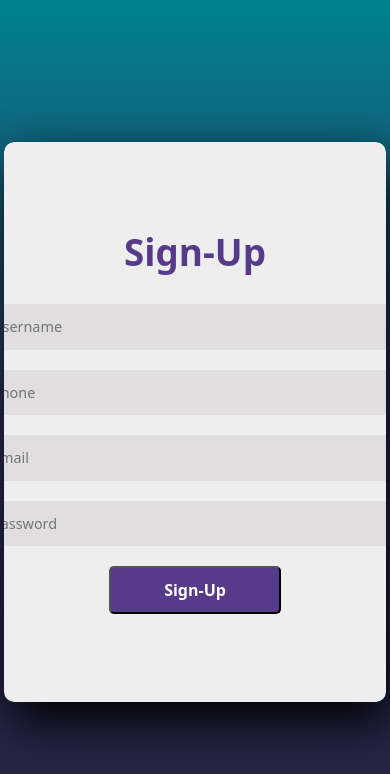
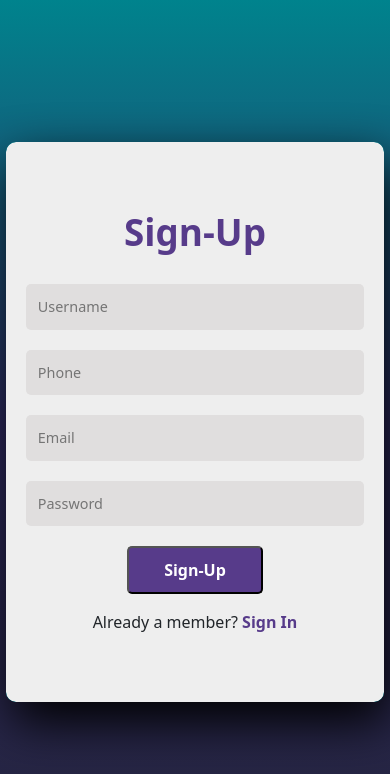
Before and after one commit to devtescode/Front_end_datasite, a React (Vite) app: page /register in a window 390 px wide. Shown: the top 774 px of the page. Built offline with nearby package versions, Linux system fonts and the light colour scheme.

Commit message:
update signup page add some feautures to it

```diff
--- a/src/components/SignUp/Signup.css
+++ b/src/components/SignUp/Signup.css
@@ -8,7 +8,7 @@
     background: linear-gradient(to bottom, #00838d, #302b63, #24243e);
 }
 .main{
-    width: 450px;
+    /* width: 450px; */
     height: 560px;
     background-color: red;
     overflow: hidden;
--- a/src/components/SignUp/Signup.jsx
+++ b/src/components/SignUp/Signup.jsx
@@ -19,7 +19,7 @@ const Signup = () => {
       Username: Yup.string().required('Username is required'),
       Number: Yup.string().required('Phone number is required'),
       Email: Yup.string().email('Invalid email address').required('Email is required'),
-      Password: Yup.string().min(6, 'Password must be at least 6 characters').required('Password is required'),
+      Password: Yup.string().min(4, 'Password must be at least 6 characters').required('Password is required'),
     }),
     onSubmit: async (values, { setSubmitting }) => {
       // console.log( "vsds",values);
@@ -29,7 +29,7 @@ const Signup = () => {
         if (response.data.status) {
           Swal.fire({
             icon: 'success',
-            title: 'Sign-Up Successful',
+            title: '',
             text: response.data.message || 'Welcome!',
           }).then(() => {
             navigate('/login'); // Navigate to login page
@@ -52,6 +52,11 @@ const Signup = () => {
       }
     },
   });
+
+
+  const GotoSignBTN =()=>{
+    navigate('/login')
+  }
 
   return (
     <div className='container_main'>
@@ -113,6 +118,9 @@ const Signup = () => {
               </button>
             </div>
           </form>
+          <div className='mt-3'>
+            <span>Already a member? <span className='fw-bold' style={{ color: "#573b8a", cursor:"pointer"}} onClick={GotoSignBTN}>Sign In</span></span>
+          </div>
         </div>
       </div>
     </div>
--- a/src/index.css
+++ b/src/index.css
@@ -103,7 +103,7 @@ section {
 
 @media (max-width: 768px) {
   .main {
-    width: 98%; /* Adjust width for smaller screens */
+    width: 97%; /* Adjust width for smaller screens */
   }
 
   .button_submit {
@@ -112,5 +112,6 @@ section {
 
   .input_text {
     font-size: 0.9em; /* Slightly smaller font for inputs */
+    width: 100% ;
   }
 }
```
